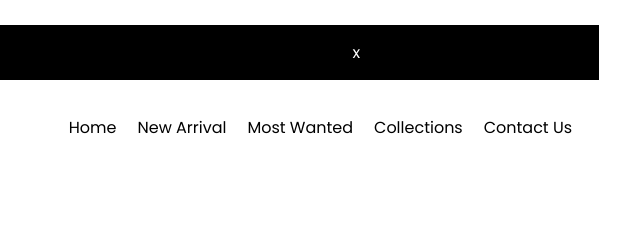
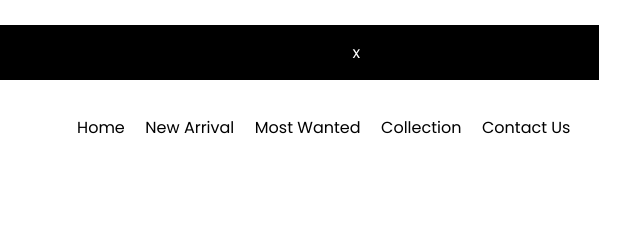
Before and after one commit to Vimala2020/Nostra, a website: page index.html in a window 1280 px wide. Shown: the top 240 px of the page, 631-1271 px from the left. Drawn offline with Linux system fonts and the light colour scheme.

Commit message:
first commit

```diff
--- a/index.html
+++ b/index.html
@@ -30,7 +30,7 @@
                 <p> Home</p>
                 <p> New Arrival</p>
                 <p> Most Wanted</p>
-                <p> Collections</p>
+                <p> Collection</p>
                 <p> Contact Us</p>
             </div>
             <div class="title_menubar">
```
